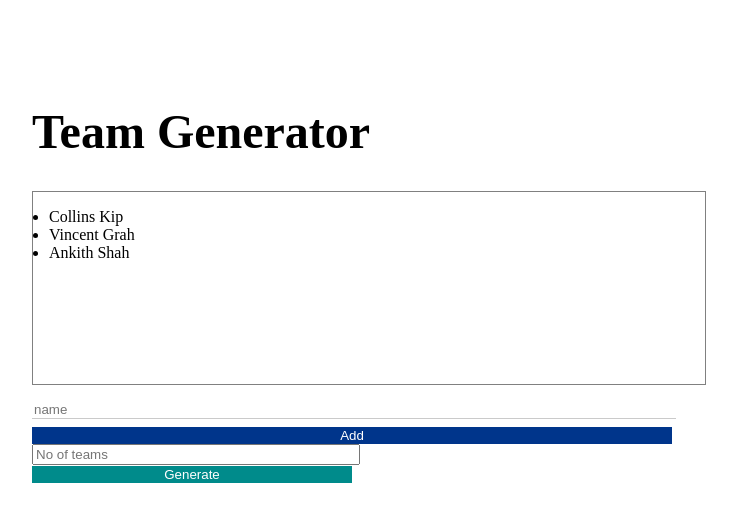
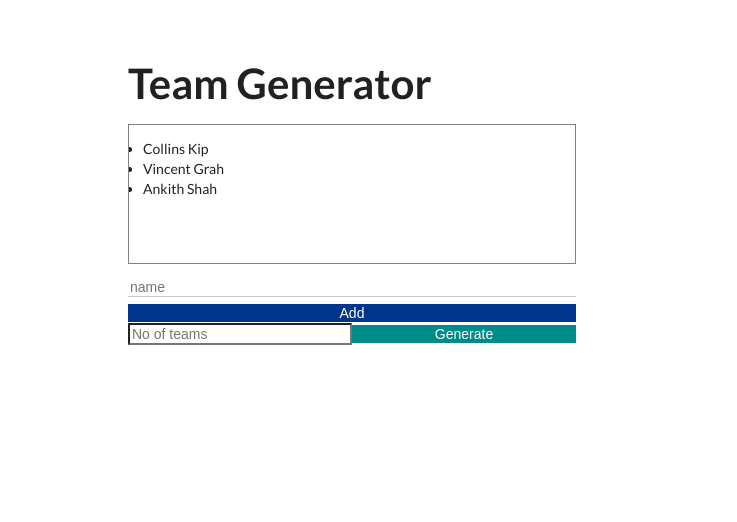
Before and after one commit to Ckm54/teams, an Angular app: page / in a window 1280 px wide. Shown: the top 522 px of the page, without its empty margins (288-1025 px from the left). Built offline with nearby package versions, Linux system fonts and the light colour scheme.

Commit message:
import semantic-ui-css library

```diff
--- a/src/styles.css
+++ b/src/styles.css
@@ -1 +1,2 @@
 /* You can add global styles to this file, and also import other style files */
+@import "semantic-ui-css/semantic.css";
```
